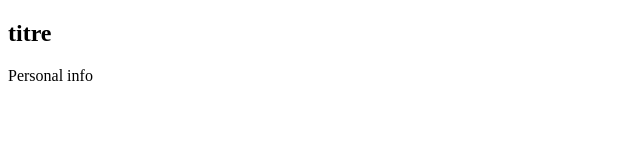
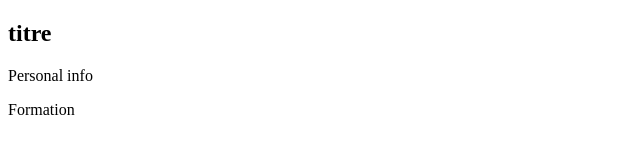
Before and after one commit to Lapave/Lapave.github.io, a plain HTML site: page index.html in a window 1280 px wide. Shown: the full height of the page, 0-640 px from the left. Drawn offline with Linux system fonts and the light colour scheme.

Commit message:
Formation

```diff
--- a/index.html
+++ b/index.html
@@ -9,5 +9,7 @@
   <h2>titre</h2>
 
   <p> Personal info</p>
+
+  <p> Formation </p>
   </body>
 </html>
```
